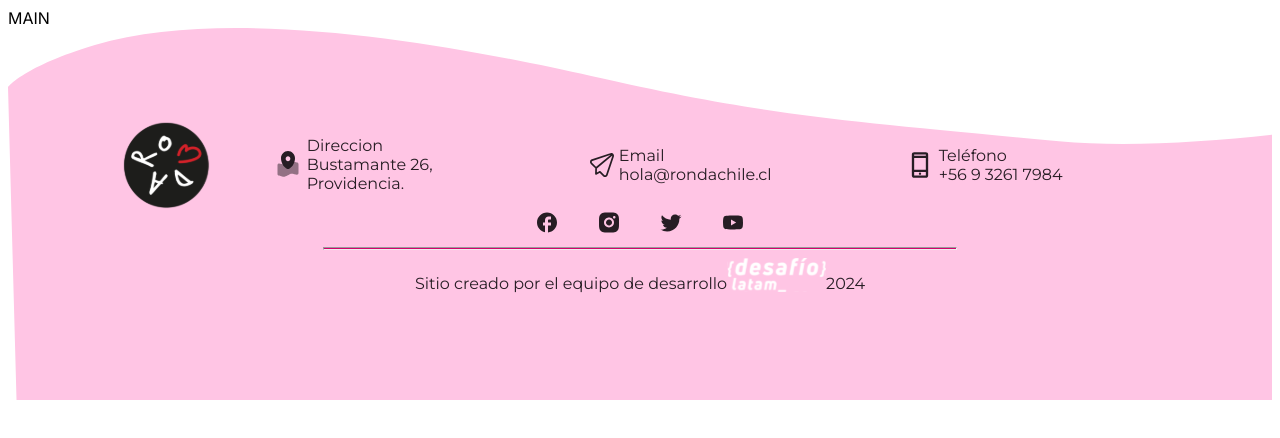
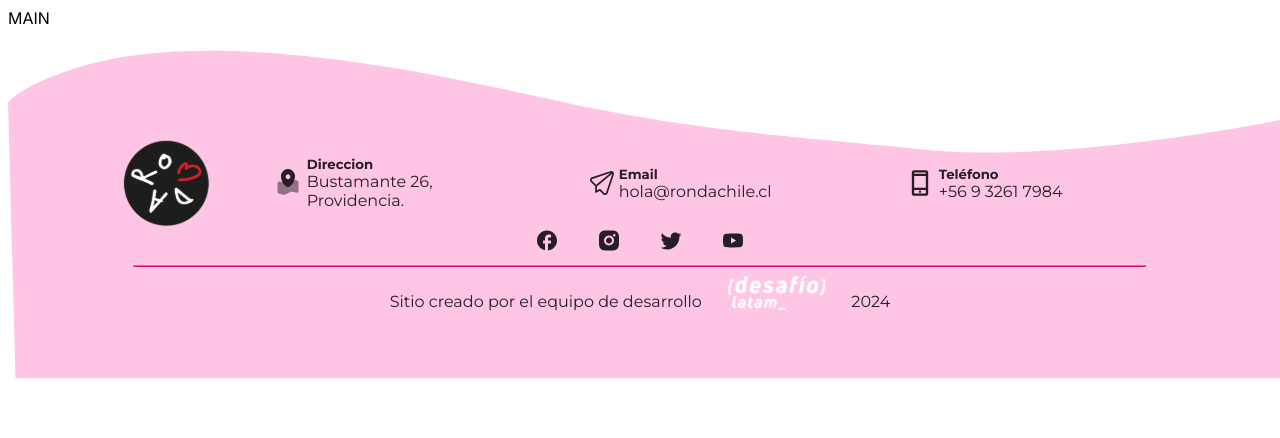
Before and after one commit to dlab-team/C16-frontend, a Next.js app: page / in a window 1280 px wide. Shown: the top 438 px of the page. Built offline with nearby package versions, Linux system fonts and the light colour scheme.

Commit message:
modifique la imagen svg del fondo, cambie la forma de posicionarla, la adicione al jsx y la saque del css, ademas modifique la secion de contacto

```diff
--- a/src/components/FooterComponet/Footer.jsx
+++ b/src/components/FooterComponet/Footer.jsx
@@ -6,34 +6,46 @@ import Image from "next/image";
 const Footer = () => {
   return (
     <div className="footer">
+      <div className="footer__background">
+        <svg
+          width="1457"
+          height="373"
+          viewBox="0 0 1457 373"
+          fill="none"
+          xmlns="http://www.w3.org/2000/svg"
+        >
+          <path
+            d="M86.8837 17.0326C15.9053 38.1829 0 59.1176 0 59.1176L8.55339 373H1457L1457 77.3184C1457 77.3184 1208.14 128.05 1050.96 113.258C824.076 91.9051 757.694 87.3989 583.186 48.0193C448.327 17.5871 223.661 -23.7245 86.8837 17.0326Z"
+            fill="#FFC5E4"
+            c
+          />
+        </svg>
+      </div>
+
       <div className="footer__title">
         <div className="footer__body">
           <Image src={imagenes.logo} />
 
           <div className="footer__body__contact">
             <Image src={imagenes.map} />
-            <div>
-              <p>
-                Direccion <br /> Bustamante 26, Providencia.
-              </p>
+
+            <div className="footer__text">
+              <h5> Direccion</h5> <p>Bustamante 26, Providencia.</p>
             </div>
           </div>
 
           <div className="footer__body__contact">
             <Image src={imagenes.enviar} />
-            <div>
-              <p>
-                Email <br /> hola@rondachile.cl
-              </p>
+            <div className="footer__text">
+              <h5>Email</h5> <p>hola@rondachile.cl</p>
             </div>
           </div>
 
           <div className="footer__body__contact">
             <Image src={imagenes.phone} />
-            <div>
-              <p>
-                Teléfono <br /> +56 9 3261 7984
-              </p>
+
+            <div className="footer__text">
+              <h5> Teléfono</h5> <p> +56 9 3261 7984</p>
             </div>
           </div>
         </div>
@@ -57,7 +69,6 @@ const Footer = () => {
             <p> Sitio creado por el equipo de desarrollo</p>
           </div>
           <a href="">
-
             <Image src={imagenes.dllogo} />
           </a>
 
--- a/src/components/FooterComponet/Styles.css
+++ b/src/components/FooterComponet/Styles.css
@@ -1,10 +1,24 @@
 .footer{
     display: flex;
-   background-image: url("../../../public/assets/img/Onda\ Rosada.svg");
+
     height:23.25rem;
     align-items: center;
     font-family: var( --font);
     color: var( --titulos);
+}
+.footer__background{
+    display: flex;
+    align-items: center;
+}
+.footer__background svg{
+    position: absolute;
+    width: 100%;
+    z-index: -1;
+
+}
+path{
+    stroke: none;
+    fill: var(--secundario);
 }
 .footer__title{
     width: 100%;
@@ -14,6 +28,7 @@
     justify-content: center;
     align-items: center;
     gap: 0% 5%;
+    margin-top: 3%;
 }
 .footer__body__contact{
     display: flex;
@@ -22,6 +37,17 @@
     align-items: center;
     font-size: 16px;
 
+}
+.footer__text{
+    display: flex;
+    flex-direction: column;
+    justify-content: space-evenly;
+    flex-wrap: nowrap;
+}
+.footer__text *{
+    height: 1%;
+    margin: 0%;
+    padding: 0%;
 }
 .footer__logo{
     display: flex;
@@ -32,10 +58,11 @@
 .footer__footer{
     display: flex;
     justify-content: center;
+    gap: 0% 2%;
 
 }
 hr{
     background-color: var(--principal);
-    width: 50%;
+    width: 80%;
     height: 1px;
 }
```
